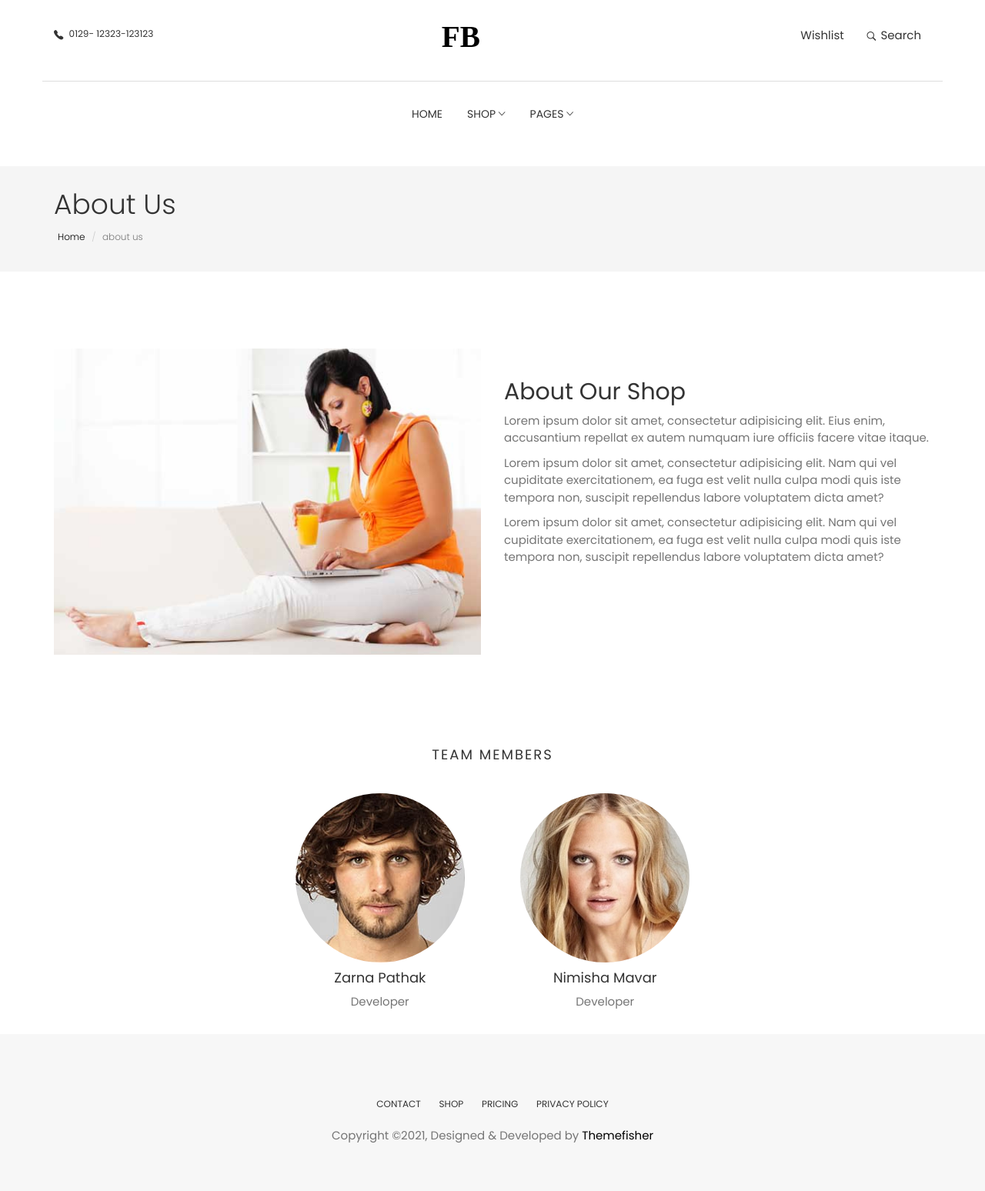
After one commit to ZarnaPathak/Fashion_Blossom_Backend, a Django app: page /about in a window 1280 px wide. The commit adds this page. Shown: the whole page at 77% size. Run offline with Django 4.2, Linux system fonts and the light colour scheme; some libraries are stand-ins or nearby versions; some web fonts are replaced.

Commit message:
Zarna/Home/Contact_About_FAQ_Confirmation_Error Pages Added
Added Contact, About, FAQ, Confirmation, Error Pages and Loaded Static for these pages.

```diff
--- a/Fashion_Blossom/Home/urls.py
+++ b/Fashion_Blossom/Home/urls.py
@@ -4,4 +4,9 @@ from . import views
 urlpatterns = [
     path('',views.home,name='home'),
     path('shop',views.shop,name='shop'),
+    path('contact',views.contact,name='contact'),
+    path('about',views.about,name='about'),
+    path('confirmation',views.confirmation,name='confirmation'),
+    path('faq',views.faq,name='faq'),
+    path('error',views.error,name='error'),
 ]
--- a/Fashion_Blossom/Home/views.py
+++ b/Fashion_Blossom/Home/views.py
@@ -6,3 +6,18 @@ def home(request):
 
 def shop(request):
     return render(request,'shop.html')
+
+def contact(request):
+    return render(request,'contact.html')
+
+def about(request):
+    return render(request,'about.html')
+
+def error(request):
+    return render(request,'404.html')
+
+def faq(request):
+    return render(request,'faq.html')
+
+def confirmation(request):
+    return render(request,'confirmation.html')
--- a/Fashion_Blossom/Templates/Master.html
+++ b/Fashion_Blossom/Templates/Master.html
@@ -178,8 +178,7 @@
                                             <li><a href="{% url 'shop' %}">Shop</a></li>
                                             <li><a href="{% url 'checkout' %}">Checkout</a></li>
                                             <li><a href="{% url 'checkout' %}">Wishlist</a></li>
-                                            <li><a href="pricing.html">Pricing</a></li>
-                                            <li><a href="confirmation.html">Confirmation</a></li>
+                                            <li><a href="{% url 'confirmation' %}">Confirmation</a></li>
 
                                         </ul>
                                     </div>
@@ -213,11 +212,10 @@
                                         <ul>
                                             <li class="dropdown-header">Introduction</li>
                                             <li role="separator" class="divider"></li>
-                                            <li><a href="contact.html">Contact Us</a></li>
-                                            <li><a href="about.html">About Us</a></li>
-                                            <li><a href="404.html">404 Page</a></li>
-                                            <li><a href="coming-soon.html">Coming Soon</a></li>
-                                            <li><a href="faq.html">FAQ</a></li>
+                                            <li><a href="{% url 'contact' %}">Contact Us</a></li>
+                                            <li><a href="{% url 'about' %}">About Us</a></li>
+                                            <li><a href="{% url 'error' %}">404 Page</a></li>
+                                            <li><a href="{% url 'faq' %}">FAQ</a></li>
                                         </ul>
                                     </div>
 
--- /dev/null
+++ b/Fashion_Blossom/Templates/about.html
@@ -0,0 +1,67 @@
+{% extends 'Master.html' %} {% block content %} {% load static %}
+
+<section class="page-header">
+	<div class="container">
+		<div class="row">
+			<div class="col-md-12">
+				<div class="content">
+					<h1 class="page-name">About Us</h1>
+					<ol class="breadcrumb">
+						<li><a href="index.html">Home</a></li>
+						<li class="active">about us</li>
+					</ol>
+				</div>
+			</div>
+		</div>
+	</div>
+</section>
+
+<section class="about section">
+	<div class="container">
+		<div class="row">
+			<div class="col-md-6">
+				<img class="img-responsive" src="{% static 'images/about/about.jpg' %}">
+			</div>
+			<div class="col-md-6">
+				<h2 class="mt-40">About Our Shop</h2>
+				<p>Lorem ipsum dolor sit amet, consectetur adipisicing elit. Eius enim, accusantium repellat ex autem numquam iure officiis facere vitae itaque.</p>
+				<p>Lorem ipsum dolor sit amet, consectetur adipisicing elit. Nam qui vel cupiditate exercitationem, ea fuga est velit nulla culpa modi quis iste tempora non, suscipit repellendus labore voluptatem dicta amet?</p>
+				<p>Lorem ipsum dolor sit amet, consectetur adipisicing elit. Nam qui vel cupiditate exercitationem, ea fuga est velit nulla culpa modi quis iste tempora non, suscipit repellendus labore voluptatem dicta amet?</p>
+				<!--<a href="contact.html" class="btn btn-main mt-20">Download Company Profile</a>-->
+			</div>
+		</div>
+
+	</div>
+</section>
+
+<section class="team-members ">
+	<div class="container">
+		<div class="row">
+			<div class="title"><h2>Team Members</h2></div>
+		</div>
+		<div class="row">
+			<div class="col-md-3">
+
+			</div>
+			<div class="col-md-3">
+				<div class="team-member text-center">
+					<img class="img-circle" src="{% static 'images/team/team-1.jpg' %}">
+					<h4>Zarna Pathak</h4>
+					<p>Developer</p>
+				</div>
+			</div>
+			<div class="col-md-3">
+				<div class="team-member text-center">
+					<img class="img-circle" src="{% static 'images/team/team-2.jpg' %}">
+					<h4>Nimisha Mavar</h4>
+					<p> Developer </p>
+				</div>
+			</div>
+			<div class="col-md-3">
+
+			</div>
+		</div>
+	</div>
+</section><br>
+
+{% endblock %}
```
Also changed, not shown: Fashion_Blossom/Templates/404.html (added, +19 -0 lines), Fashion_Blossom/Templates/confirmation.html (added, +18 -0 lines), Fashion_Blossom/Templates/contact.html (added, +101 -0 lines), Fashion_Blossom/Templates/faq.html (added, +43 -0 lines).
